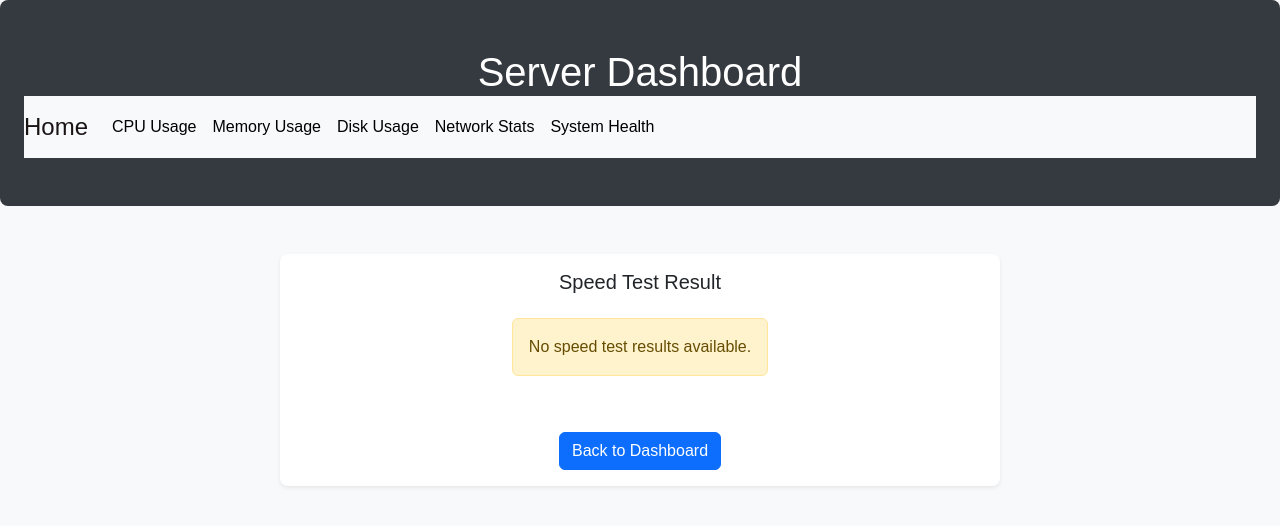
After one commit to codeperfectplus/SystemGuard, a Flask app: template templates/speedtest_result.html in a window 1280 px wide. The commit adds this page. Shown: the top 526 px of the page. Run offline with Flask 3, Linux system fonts and the light colour scheme; the template is opened without the code that fills it, so the values that code supplies are empty.

Commit message:
feat: :sparkles: speedtest card added

```diff
--- a/app.py
+++ b/app.py
@@ -1,21 +1,43 @@
 from flask import Flask, render_template
+from flask_sqlalchemy import SQLAlchemy
 import os
 import psutil
 import datetime
+import subprocess
 
 app = Flask(__name__)
 
+# Configure the SQLite database
+app.config['SQLALCHEMY_DATABASE_URI'] = 'sqlite:///speedtest_results.db'
+app.config['SQLALCHEMY_TRACK_MODIFICATIONS'] = False
+
+# Initialize the database
+db = SQLAlchemy(app)
+
+# Define the model for storing speed test results
+class SpeedTestResult(db.Model):
+    id = db.Column(db.Integer, primary_key=True)
+    download_speed = db.Column(db.String(50))
+    upload_speed = db.Column(db.String(50))
+    ping = db.Column(db.String(50))
+    timestamp = db.Column(db.DateTime, default=datetime.datetime.utcnow)
+
+    def __repr__(self):
+        return f'<SpeedTestResult {self.download_speed}, {self.upload_speed}, {self.ping}>'
+
 def get_established_connections():
-    connection = psutil.net_connections()
-    ipv4_dict = {}
-    ipv6_dict = {}
+    connections = psutil.net_connections()
+    ipv4_dict = set()
+    ipv6_dict = set()
 
-    for conn in connection:
+    for conn in connections:
         if conn.status == 'ESTABLISHED':
             if '.' in conn.laddr.ip:
-                ipv4_dict = conn.laddr.ip
+                ipv4_dict.add(conn.laddr.ip)
             elif ':' in conn.laddr.ip:
-                ipv6_dict = conn.laddr.ip
+                ipv6_dict.add(conn.laddr.ip)
+
+    ipv4_dict = [ip for ip in ipv4_dict if ip.startswith('192.168')][0]
 
     return ipv4_dict, ipv6_dict
 
@@ -31,9 +53,9 @@ def change_up_time_format(uptime):
 def get_system_info():
     info = {
         'username': os.getlogin(),
-        'cpu_percent': psutil.cpu_percent(interval=1),
-        'memory_percent': psutil.virtual_memory().percent,
-        'disk_usage': psutil.disk_usage('/').percent,
+        'cpu_percent': round(psutil.cpu_percent(interval=1), 2),
+        'memory_percent': round(psutil.virtual_memory().percent, 2),
+        'disk_usage': round(psutil.disk_usage('/').percent, 2),
         'battery_percent': round(psutil.sensors_battery().percent) if psutil.sensors_battery() else "N/A",
         'cpu_core': psutil.cpu_count(),
         'boot_time': datetime.datetime.fromtimestamp(psutil.boot_time()).strftime("%Y-%m-%d %H:%M:%S"),
@@ -41,13 +63,67 @@ def get_system_info():
         'network_received': round(psutil.net_io_counters().bytes_recv / (1024 ** 2), 2),  # In MB
         'process_count': len(psutil.pids()),
         'swap_memory': psutil.swap_memory().percent,
-        'uptime': change_up_time_format(datetime.datetime.now() - datetime.datetime.fromtimestamp(psutil.boot_time()))
+        'uptime': change_up_time_format(datetime.datetime.now() - datetime.datetime.fromtimestamp(psutil.boot_time())),
+        'ipv4_connections': get_established_connections()[0],
+        'ipv6_connections': get_established_connections()[1]
     }
+    return info
 
-    ipv4_conn, ipv6_conn = get_established_connections()
-    info['ipv4_connections'] = ipv4_conn
-    info['ipv6_connections'] = ipv6_conn
-    return info
+def run_speedtest():
+    try:
+        # Run the speedtest and capture the output
+        result = subprocess.run(['speedtest-cli'], capture_output=True, text=True, check=True)
+
+        # Extract relevant information from the output
+        output_lines = result.stdout.splitlines()
+        download_speed = None
+        upload_speed = None
+        ping = None
+
+        for line in output_lines:
+            if "Download:" in line:
+                download_speed = line.split("Download: ")[1]
+            elif "Upload:" in line:
+                upload_speed = line.split("Upload: ")[1]
+            elif "Ping:" in line:
+                ping = line.split("Ping: ")[1]
+
+        return {"download_speed": download_speed, "upload_speed": upload_speed, "ping": ping}
+
+    except subprocess.CalledProcessError as e:
+        print(f"Speedtest failed with error: {e.stderr}")
+        return None
+
+    except Exception as e:
+        print(f"Error occurred while running speed test: {e}")
+        return None
+
+@app.route('/speedtest')
+def speedtest():
+    # Check if the database has three or more entries in the last hour
+    one_hour_ago = datetime.datetime.utcnow() - datetime.timedelta(hours=1)
+    recent_results = SpeedTestResult.query.filter(SpeedTestResult.timestamp > one_hour_ago).all()
+
+    if len(recent_results) < 3:
+        # Run a new speed test and store the result
+        speedtest_result = run_speedtest()
+        if speedtest_result:
+            new_result = SpeedTestResult(
+                download_speed=speedtest_result['download_speed'],
+                upload_speed=speedtest_result['upload_speed'],
+                ping=speedtest_result['ping']
+            )
+            db.session.add(new_result)
+            db.session.commit()
+            return render_template('speedtest_result.html', speedtest_result=speedtest_result, source="Actual Test")
+    else:
+        # Retrieve the latest result from the database
+        latest_result = recent_results[-1]
+        next_test_time = one_hour_ago + datetime.timedelta(hours=1)
+        return render_template('speedtest_result.html',
+                               speedtest_result=latest_result,
+                               source="Database",
+                               next_test_time=next_test_time)
 
 @app.route('/')
 def dashboard():
@@ -56,7 +132,6 @@ def dashboard():
 
 @app.route('/cpu_usage')
 def cpu_usage():
-    # Detailed CPU usage stats
     cpu_usage = psutil.cpu_percent(interval=1, percpu=True)
     return render_template('cpu_usage.html', cpu_usage=cpu_usage)
 
@@ -90,10 +165,11 @@ def network_stats():
 
 @app.route('/system_health')
 def system_health():
-    # Reuse system_info function for summary
     system_info = get_system_info()
     return render_template('system_health.html', system_info=system_info)
 
-
 if __name__ == '__main__':
+    # Create the database tables if they don't exist
+    with app.app_context():
+        db.create_all()
     app.run(host='0.0.0.0', port=5000, debug=True)
--- a/requirements.txt
+++ b/requirements.txt
@@ -1,3 +1,5 @@
 Flask==2.3.3
 psutil==5.9.5
 gunicorn
+speetest-cli
+flask-sqlalchemy
--- /dev/null
+++ b/templates/speedtest_result.html
@@ -0,0 +1,50 @@
+{% extends 'base.html' %}
+
+{% block title %}Speed Test Result{% endblock %}
+
+{% block content %}
+<div class="container mt-5">
+    <div class="row justify-content-center">
+        <div class="col-md-8">
+            <div class="card shadow-sm border-0 rounded-3">
+                <div class="card-body">
+                    <h1 class="card-title text-center mb-4">Speed Test Result</h1>
+                    {% if speedtest_result %}
+                        <ul class="list-group list-group-flush">
+                            <li class="list-group-item d-flex justify-content-between align-items-center">
+                                <strong>Download Speed:</strong>
+                                <span>{{ speedtest_result.download_speed }}</span>
+                            </li>
+                            <li class="list-group-item d-flex justify-content-between align-items-center">
+                                <strong>Upload Speed:</strong>
+                                <span>{{ speedtest_result.upload_speed }}</span>
+                            </li>
+                            <li class="list-group-item d-flex justify-content-between align-items-center">
+                                <strong>Ping:</strong>
+                                <span>{{ speedtest_result.ping }}</span>
+                            </li>
+                            <li class="list-group-item d-flex justify-content-between align-items-center">
+                                <strong>Source:</strong>
+                                <span>{{ source }}</span>
+                            </li>
+                            {% if source == "Database" %}
+                                <li class="list-group-item d-flex justify-content-between align-items-center">
+                                    <strong>Next Test Time:</strong>
+                                    <span>{{ next_test_time }}</span>
+                                </li>
+                            {% endif %}
+                        </ul>
+                    {% else %}
+                        <div class="alert alert-warning text-center" role="alert">
+                            No speed test results available.
+                        </div>
+                    {% endif %}
+                    <div class="text-center mt-4">
+                        <a href="{{ url_for('dashboard') }}" class="btn btn-primary">Back to Dashboard</a>
+                    </div>
+                </div>
+            </div>
+        </div>
+    </div>
+</div>
+{% endblock %}
```
Also changed, not shown: templates/dashboard.html (+8 -3 lines), README.md.
